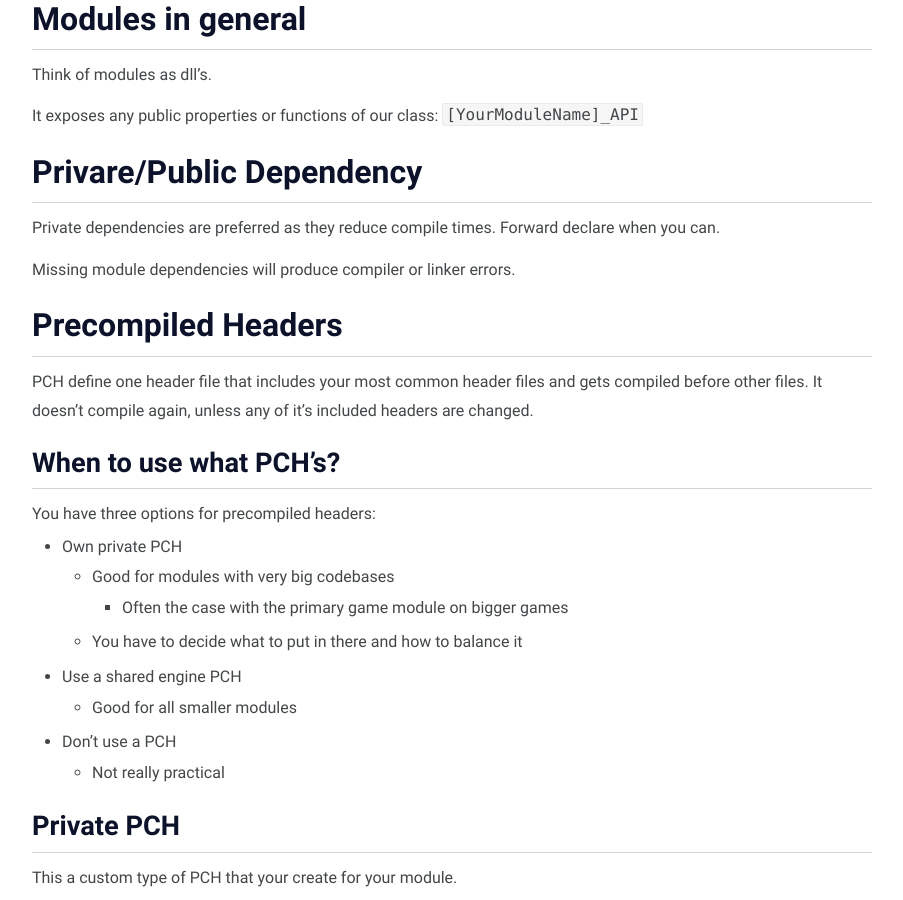
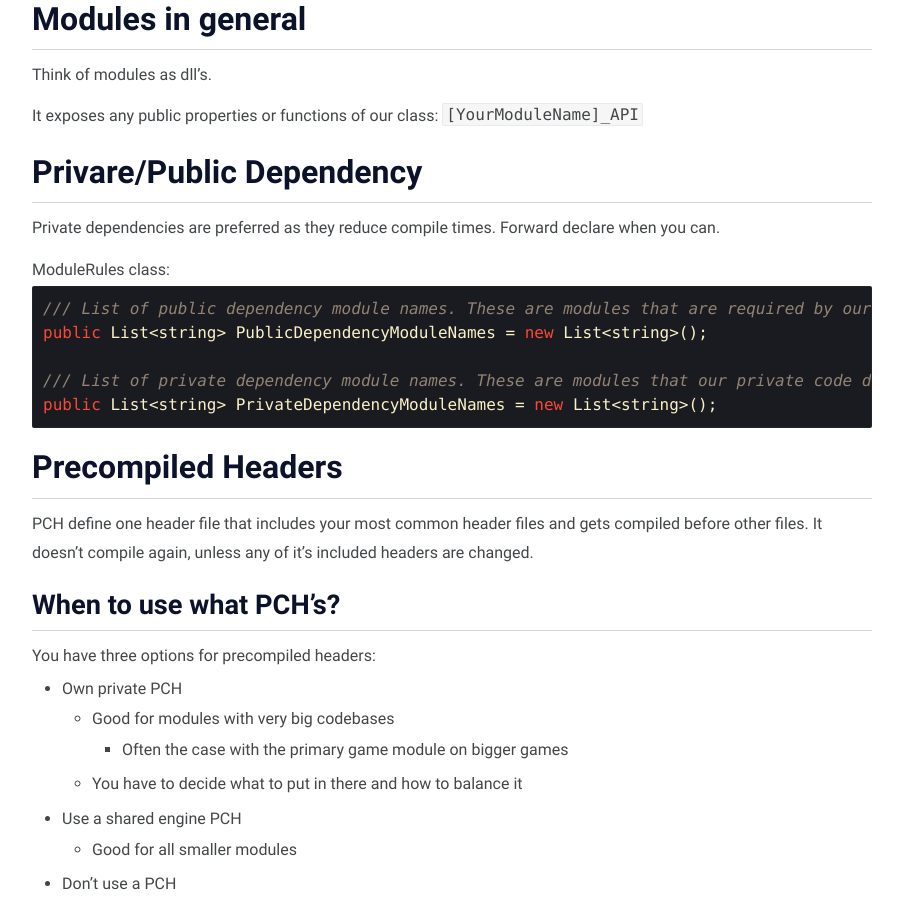
Before and after one commit to kulichin/kulichin.github.io, a Jekyll site: the page built from _posts/2022-01-01-unreal-modules.md, in a window 1280 px wide and 900 px high, scrolled down 758 px. Shown: the whole window, without its empty margins (188-1091 px from the left). Built offline with Jekyll 4.4.1, drawn with Linux system fonts in a browser that asks for light colours.

Commit message:
Update 2022-01-01-unreal-modules.md

````diff
--- a/_posts/2022-01-01-unreal-modules.md
+++ b/_posts/2022-01-01-unreal-modules.md
@@ -21,7 +21,14 @@ It exposes any public properties or functions of our class: `[YourModuleName]_AP
 # Privare/Public Dependency
 Private dependencies are preferred as they reduce compile times. Forward declare when you can.
 
-Missing module dependencies will produce compiler or linker errors.
+ModuleRules class:
+```c++
+/// List of public dependency module names. These are modules that are required by our public source files.
+public List<string> PublicDependencyModuleNames = new List<string>();
+
+/// List of private dependency module names. These are modules that our private code depends on but nothing in our public include files depend on.
+public List<string> PrivateDependencyModuleNames = new List<string>();
+```
 
 # Precompiled Headers
 PCH define one header file that includes your most common header files and gets compiled before other files. It doesn't compile again, unless any of it's included headers are changed.
````
